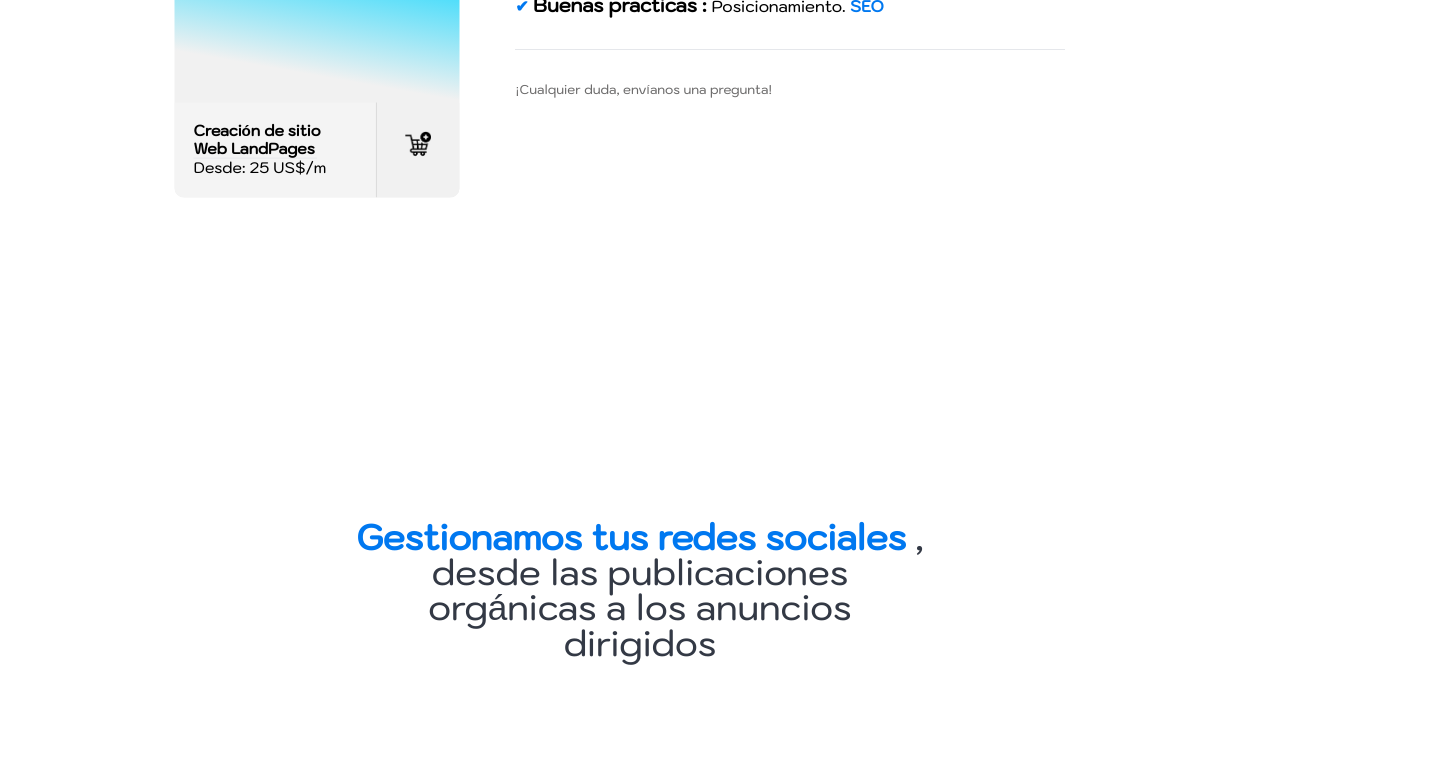
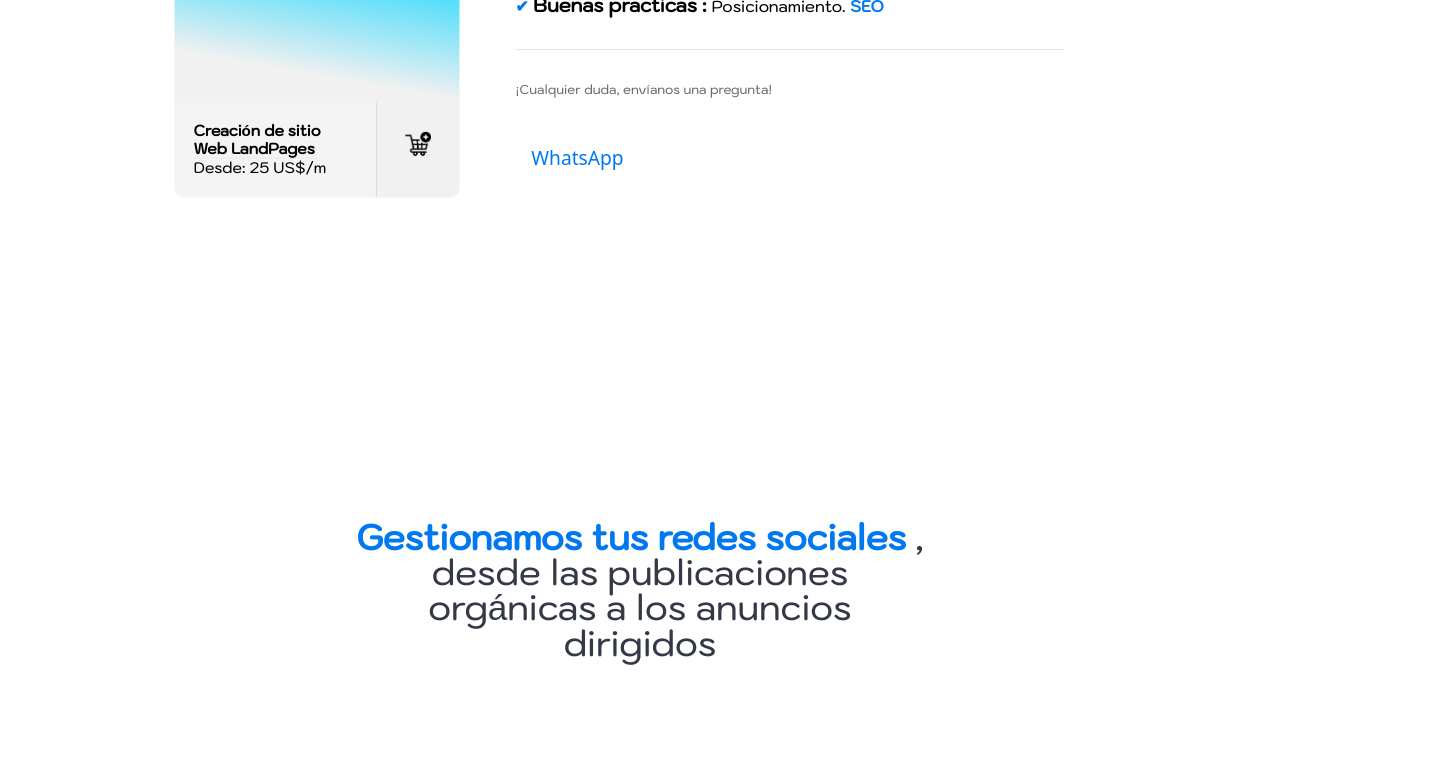
Before and after one commit to bmsebastian2/soyunaweb_Next, a Next.js app: page / in a window 1280 px wide. Shown: the part 2920-3683 px from the top of the page, 1440 px wide, since content can reach past the window. Built offline with nearby package versions, Linux system fonts and the light colour scheme.

Commit message:
Change tamaños locos

```diff
--- a/components/division24horas/division.module.css
+++ b/components/division24horas/division.module.css
@@ -9,6 +9,7 @@
     justify-content: center;
     padding: 15rem 15rem;
     position: relative;
+
 }
 
 .container img {
@@ -48,10 +49,11 @@
 
 @media (max-width:908px) {
     .container {
-        height: 50vh;
+        height: 40vh;
         margin: 0;
         align-items: flex-center;
         padding: 4rem;
+
     }
 
     .box {
--- a/components/divisionCard/listCard.module.css
+++ b/components/divisionCard/listCard.module.css
@@ -29,25 +29,29 @@
 
 .button {
     max-width: 8rem;
-    color: white;
+    color: #0078F0;
     font-size: 1.2rem;
+
+
     border-radius: 0.5rem;
     padding: 0.5rem;
     margin: 0.5rem;
-    transition: .3s ease-in-out;
+    transition: .2s ease-in-out;
 }
 
 .button:hover {
-    color: rgb(114, 224, 252);
-    transform: scale(1.2);
-    text-shadow: 1px 1px 2px #14f50d;
+    color: #2e70ff;
+    transform: scale(1.1);
+    text-shadow: 1px 1px 2px #013b75;
+    ;
 }
 
 @media (max-width:908px) {
 
     .container {
         flex-direction: column;
-        height: 150vh;
+        height: 110vh;
+
     }
 
     .container h3 {
--- a/components/divisionGradiente/gradiente.module.css
+++ b/components/divisionGradiente/gradiente.module.css
@@ -48,10 +48,12 @@
 
 @media (max-width:908px) {
     .container {
-        height: 50vh;
+        height: 30vh;
         margin: 0;
         align-items: flex-center;
         padding: 4rem;
+        overflow: hidden;
+
     }
 
     .box {
--- a/components/divisionNegocio/divisionnegocio.module.css
+++ b/components/divisionNegocio/divisionnegocio.module.css
@@ -3,6 +3,7 @@
     width: 100%;
     display: grid;
     grid-template-columns: 3fr 1fr;
+
 }
 
 .container img {
@@ -83,16 +84,12 @@
 
 
 
-
-
-
-
-
 @media (max-width:908px) {
 
     .container {
         grid-template-columns: 1fr;
-        overflow: hidden;
+        height: 45vh;
+
     }
 
     .texto {
--- a/components/divisionRedesSociales/gestionRedesSociales.module.css
+++ b/components/divisionRedesSociales/gestionRedesSociales.module.css
@@ -5,9 +5,6 @@
     flex-direction: column;
     color: #333945;
 }
-
-
-
 
 .container a {
     text-decoration: underline;
@@ -82,15 +79,16 @@
 
 @media (max-width:908px) {
     .containerEjemplos {
-        border: 1px solid blue;
+
         flex-direction: column;
         padding: 0.5rem;
+        overflow: scroll;
 
     }
 
     .container {
         margin-top: 4rem;
-        height: 200vh;
+        height: 300vh;
         overflow: hidden;
 
 
--- a/components/head/header.module.css
+++ b/components/head/header.module.css
@@ -134,7 +134,9 @@
     .header {
         border-left: 0;
         padding: 0rem;
-        height: 180vh;
+        height: 130vh;
+
+
 
 
     }
--- a/styles/globals.css
+++ b/styles/globals.css
@@ -44,7 +44,10 @@
 
 }
 
+main {
 
+    overflow: hidden;
+}
 
 h1 {
     font-family: Roboto !important;
```
